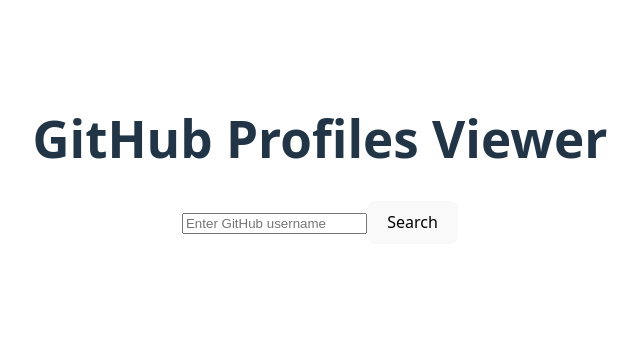
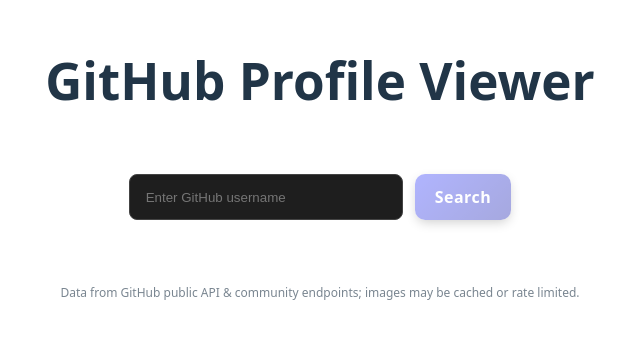
Before and after one commit to anon381/GitHub-Profile-Viewer, a React (Vite) app: page / in a window 1280 px wide. Shown: the part 240-578 px from the top of the page, without its empty margins (320-960 px from the left). Built offline with nearby package versions, Linux system fonts and the light colour scheme.

Commit message:
Enhance UI with animations and add advanced GitHub stats (trophies, streak, languages, contributions)

```diff
--- a/src/App.css
+++ b/src/App.css
@@ -1,42 +1,30 @@
-#root {
-  max-width: 1280px;
-  margin: 0 auto;
-  padding: 2rem;
-  text-align: center;
-}
-
-.logo {
-  height: 6em;
-  padding: 1.5em;
-  will-change: filter;
-  transition: filter 300ms;
-}
-.logo:hover {
-  filter: drop-shadow(0 0 2em #4f54c0aa);
-}
-.logo.react:hover {
-  filter: drop-shadow(0 0 2em #61dafbaa);
-}
-
-@keyframes logo-spin {
-  from {
-    transform: rotate(0deg);
-  }
-  to {
-    transform: rotate(360deg);
-  }
-}
-
-@media (prefers-reduced-motion: no-preference) {
-  a:nth-of-type(2) .logo {
-    animation: logo-spin infinite 20s linear;
-  }
-}
-
-.card {
-  padding: 2em;
-}
-
-.read-the-docs {
-  color: #888;
-}
+#root {max-width:1200px;margin:0 auto;padding:2rem;text-align:center;font-family:system-ui,Arial,sans-serif;}
+.github-viewer{display:flex;flex-direction:column;gap:2rem;animation:fadeIn .6s ease;}
+.search-form{display:flex;gap:.75rem;justify-content:center;flex-wrap:wrap}
+.search-form input{padding:.75rem 1rem;border-radius:8px;border:1px solid #444;background:#1e1e1e;color:#fff;min-width:240px;transition:box-shadow .3s,border-color .3s}
+.search-form input:focus{outline:none;border-color:#646cff;box-shadow:0 0 0 3px rgba(100,108,255,.25)}
+.search-form button{background:linear-gradient(135deg,#646cff,#4f54c0);border:none;color:#fff;font-weight:600;letter-spacing:.5px;box-shadow:0 4px 12px -2px rgba(0,0,0,.4);transition:transform .2s,box-shadow .3s;padding:.75rem 1.25rem;border-radius:10px}
+.search-form button:hover{transform:translateY(-2px);box-shadow:0 6px 18px -4px rgba(0,0,0,.6)}
+.search-form button:disabled{opacity:.5;cursor:not-allowed}
+.profile-card{background:#2b2d42;padding:1.75rem 1.5rem;border-radius:20px;color:#fff;position:relative;overflow:hidden;box-shadow:0 10px 30px -10px rgba(0,0,0,.6);animation:slideUp .6s ease}
+.profile-card:before{content:"";position:absolute;inset:0;background:radial-gradient(circle at 20% 20%,rgba(255,255,255,.08),transparent 60%)}
+.avatar{width:140px;height:140px;border-radius:50%;object-fit:cover;border:4px solid #646cff;box-shadow:0 0 0 4px rgba(100,108,255,.25);animation:popIn .5s ease}
+.profile-card h2{margin:.85rem 0 .35rem;font-size:1.75rem}
+.profile-card p{margin:.25rem 0;line-height:1.4}
+.profile-card a{color:#a5b4ff;font-weight:600;text-decoration:none}
+.stats{display:flex;gap:1rem;justify-content:center;flex-wrap:wrap;margin-top:1rem}
+.stats span{background:#1e1f2b;padding:.55rem .9rem;border-radius:12px;font-size:.85rem;box-shadow:inset 0 0 0 1px #35384d}
+.repo-list{text-align:left;background:#1f1f29;padding:1.5rem 1.25rem 2.25rem;border-radius:18px;box-shadow:0 6px 24px -8px rgba(0,0,0,.55);animation:fadeIn .7s ease}
+.repo-list h3{margin-top:0;font-size:1.25rem;letter-spacing:.5px}
+.repo-list ul{list-style:none;margin:0;padding:0;display:grid;gap:.85rem}
+.repo-list li{display:flex;justify-content:space-between;align-items:center;background:#2b2d42;padding:.9rem 1rem;border-radius:14px;transition:background .3s,transform .25s}
+.repo-list li:hover{background:#343753;transform:translateY(-3px)}
+.repo-list a{color:#e0e6ff;font-weight:500;text-decoration:none}
+.repo-list span{font-size:.8rem;opacity:.85}
+.extra-stats{display:grid;gap:1.5rem}
+.extra-stats img{max-width:100%;border-radius:16px;background:#1f1f29;padding:.75rem;box-shadow:0 4px 20px -8px rgba(0,0,0,.55);animation:fadeIn .9s ease}
+.panel-grid{display:grid;gap:1.25rem;grid-template-columns:repeat(auto-fit,minmax(260px,1fr))}
+@keyframes fadeIn{from{opacity:0;transform:translateY(10px)}to{opacity:1;transform:translateY(0)}}
+@keyframes slideUp{from{opacity:0;transform:translateY(25px)}to{opacity:1;transform:translateY(0)}}
+@keyframes popIn{0%{opacity:0;transform:scale(.6)}80%{transform:scale(1.05)}100%{opacity:1;transform:scale(1)}}
+footer{margin-top:2rem;font-size:.75rem;opacity:.6}
--- a/src/App.jsx
+++ b/src/App.jsx
@@ -1,5 +1,5 @@
 
-import { useState } from 'react';
+import { useState, useMemo } from 'react';
 import './App.css';
 
 function App() {
@@ -11,6 +11,7 @@
 
   const fetchProfile = async (e) => {
     e.preventDefault();
+    if (!username) return;
     setLoading(true);
     setError('');
     setProfile(null);
@@ -20,36 +21,60 @@
       if (!userRes.ok) throw new Error('User not found');
       const userData = await userRes.json();
       setProfile(userData);
-      const repoRes = await fetch(userData.repos_url + '?per_page=10&sort=updated');
-      const repoData = await repoRes.json();
-      setRepos(Array.isArray(repoData) ? repoData : []);
+
+      // Fetch ALL public repos (paginate up to 500 repos for safety)
+      const allRepos = [];
+      let page = 1;
+      while (page <= 5) { // cap pages to avoid excessive requests
+        const reposRes = await fetch(`https://api.github.com/users/${username}/repos?per_page=100&page=${page}&sort=updated`);
+        if (!reposRes.ok) break;
+        const batch = await reposRes.json();
+        if (!Array.isArray(batch) || batch.length === 0) break;
+        allRepos.push(...batch);
+        if (batch.length < 100) break; // last page
+        page++;
+      }
+      // Sort by last push date desc
+      allRepos.sort((a,b)=> new Date(b.pushed_at) - new Date(a.pushed_at));
+      setRepos(allRepos);
     } catch (err) {
-      setError(err.message);
+      setError(err.message || 'Error fetching data');
     } finally {
       setLoading(false);
     }
   };
 
+  const languageStats = useMemo(() => {
+    const tally = {};
+    repos.forEach(r => { if (r.language) tally[r.language] = (tally[r.language] || 0) + 1; });
+    const entries = Object.entries(tally).sort((a,b)=> b[1]-a[1]);
+    const total = entries.reduce((acc, [,c])=> acc + c, 0);
+    return entries.map(([lang,count]) => ({ lang, count, percent: total ? (count/total*100) : 0 }));
+  }, [repos]);
+
+  const topLanguages = languageStats.slice(0,8);
+
   return (
     <div className="github-viewer">
-      <h1>GitHub Profiles Viewer</h1>
+      <h1>GitHub Profile Viewer</h1>
       <form onSubmit={fetchProfile} className="search-form">
         <input
           type="text"
           placeholder="Enter GitHub username"
           value={username}
-          onChange={e => setUsername(e.target.value)}
+          onChange={e => setUsername(e.target.value.trim())}
           required
         />
-        <button type="submit" disabled={loading}>Search</button>
+        <button type="submit" disabled={loading || !username}>Search</button>
       </form>
       {loading && <p>Loading...</p>}
       {error && <p style={{color: 'salmon'}}>{error}</p>}
       {profile && (
+        <>
           <div className="profile-card">
             <img src={profile.avatar_url} alt={profile.login} className="avatar" />
             <h2>{profile.name || profile.login}</h2>
-          <p>{profile.bio}</p>
+            {profile.bio && <p>{profile.bio}</p>}
             <p>
               <a href={profile.html_url} target="_blank" rel="noopener noreferrer">@{profile.login}</a>
             </p>
@@ -59,20 +84,49 @@
               <span>Repos: {profile.public_repos}</span>
             </div>
           </div>
+
+          <div className="panel-grid extra-stats">
+            <img src={`https://github-readme-streak-stats.herokuapp.com/?user=${profile.login}&theme=tokyonight&hide_border=true`} alt="GitHub Streak" loading="lazy" />
+            <img src={`https://github-readme-stats.vercel.app/api?username=${profile.login}&show_icons=true&theme=tokyonight&hide_border=true`} alt="GitHub Stats" loading="lazy" />
+            <img src={`https://github-readme-stats.vercel.app/api/top-langs/?username=${profile.login}&layout=compact&theme=tokyonight&hide_border=true`} alt="Top Languages (API)" loading="lazy" />
+            <img src={`https://github-profile-trophy.vercel.app/?username=${profile.login}&theme=onedark&no-frame=true&row=2&column=3`} alt="GitHub Trophies" loading="lazy" />
+            <img src={`https://ghchart.rshah.org/646cff/${profile.login}`} alt="Contribution Graph" loading="lazy" />
+          </div>
+        </>
+      )}
+      {topLanguages.length > 0 && (
+        <div className="repo-list" style={{marginTop: '1.5rem'}}>
+          <h3>Language Usage</h3>
+          <ul style={{display:'block'}}>
+            {topLanguages.map(l => (
+              <li key={l.lang} style={{display:'block', background:'transparent', padding:'.35rem 0'}}>
+                <div style={{display:'flex', justifyContent:'space-between', fontSize:'.8rem', marginBottom:'.2rem'}}>
+                  <strong>{l.lang}</strong>
+                  <span>{l.count} repos · {l.percent.toFixed(1)}%</span>
+                </div>
+                <div style={{height:'6px', borderRadius:'4px', background:'#2b2d42', overflow:'hidden'}}>
+                  <div style={{width:`${l.percent}%`, height:'100%', background:'#646cff', transition:'width .6s'}} />
+                </div>
+              </li>
+            ))}
+          </ul>
+        </div>
       )}
       {repos.length > 0 && (
         <div className="repo-list">
-          <h3>Public Repositories</h3>
+          <h3>Repositories ({repos.length})</h3>
           <ul>
-            {repos.map(repo => (
+            {repos.slice(0,50).map(repo => (
               <li key={repo.id}>
                 <a href={repo.html_url} target="_blank" rel="noopener noreferrer">{repo.name}</a>
                 <span>★ {repo.stargazers_count}</span>
               </li>
             ))}
           </ul>
+          {repos.length > 50 && <p style={{fontSize:'0.7rem', opacity:0.6}}>Showing 50 of {repos.length} (limit)</p>}
         </div>
       )}
+      <footer>Data from GitHub public API & community endpoints; images may be cached or rate limited.</footer>
     </div>
   );
 }
```
Lines whose indentation alone changed are shown as unchanged.
